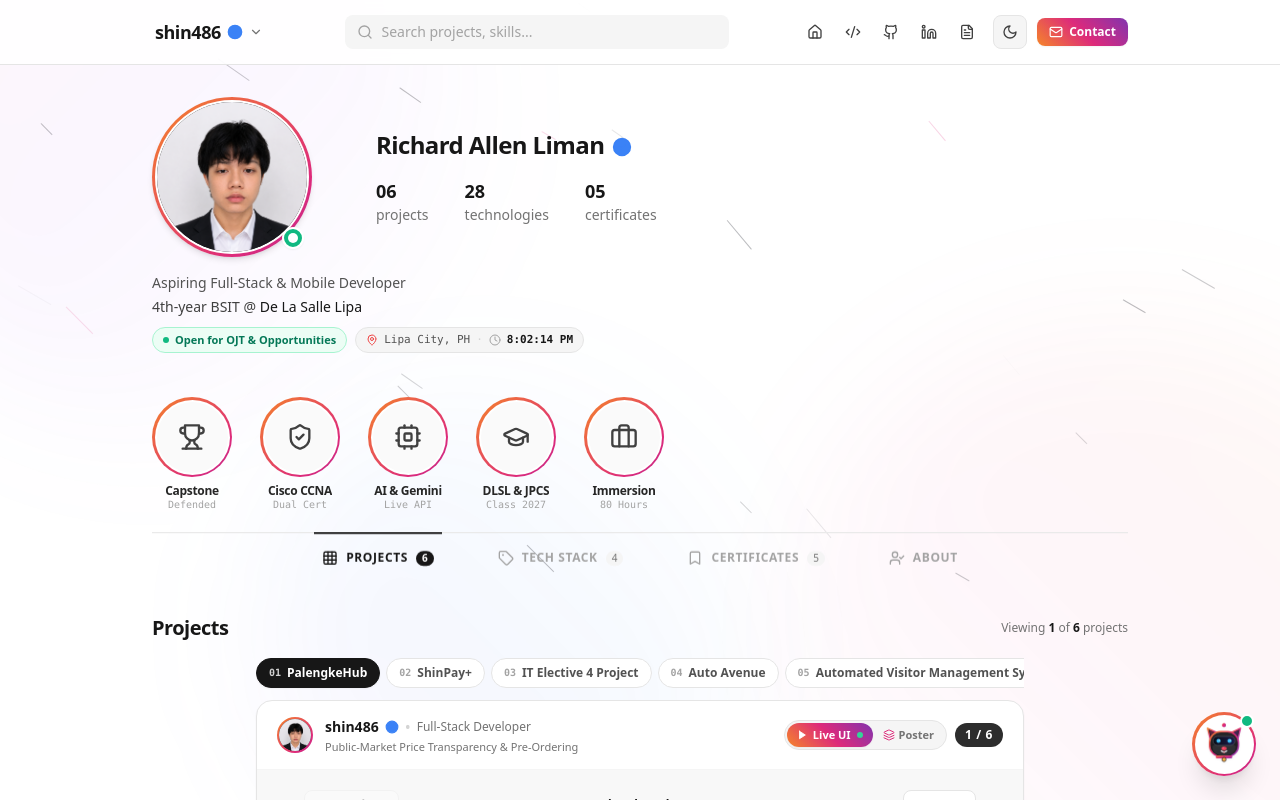
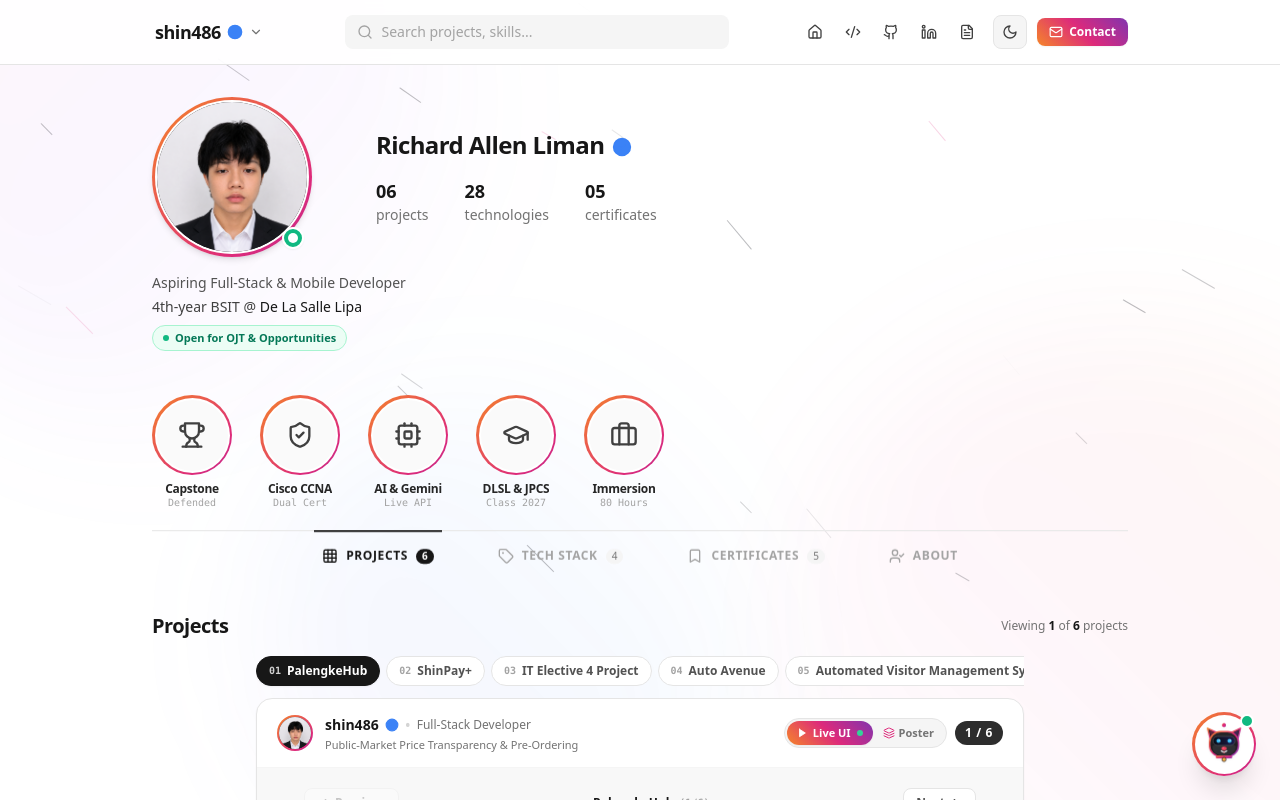
Before and after one commit to shin486/richard-allen-portfolio, a Next.js app: page / in a window 1280 px wide. Shown: the top 800 px of the page. Built offline with nearby package versions, Linux system fonts and the light colour scheme.

Commit message:
Remove Lipa City clock pill from profile header

```diff
--- a/components/ProfileHeader.tsx
+++ b/components/ProfileHeader.tsx
@@ -1,8 +1,8 @@
 "use client";
 
-import React, { useState, useEffect } from "react";
+import React from "react";
 import Image from "next/image";
-import { CheckCircle2, Clock, MapPin } from "lucide-react";
+import { CheckCircle2 } from "lucide-react";
 import { profileData } from "@/data/profile";
 import profilePic from "@/assets/PROFILEPIC.png";
 import { ProfileStats } from "./ProfileStats";
@@ -16,29 +16,6 @@ export const ProfileHeader: React.FC<ProfileHeaderProps> = ({
   onSelectTab,
   onNavigateToSection,
 }) => {
-  const [timeStr, setTimeStr] = useState<string>("");
-
-  useEffect(() => {
-    const updateTime = () => {
-      try {
-        const now = new Date();
-        const pht = new Intl.DateTimeFormat("en-US", {
-          timeZone: "Asia/Manila",
-          hour: "numeric",
-          minute: "2-digit",
-          second: "2-digit",
-          hour12: true,
-        }).format(now);
-        setTimeStr(pht);
-      } catch {
-        setTimeStr("");
-      }
-    };
-    updateTime();
-    const interval = setInterval(updateTime, 1000);
-    return () => clearInterval(interval);
-  }, []);
-
   const handleViewProjects = () => {
     onSelectTab("projects");
     onNavigateToSection("portfolio-grid");
@@ -111,19 +88,11 @@ export const ProfileHeader: React.FC<ProfileHeaderProps> = ({
           4th-year BSIT @ <span className="font-medium text-neutral-900 dark:text-zinc-100">De La Salle Lipa</span>
         </p>
 
-        {/* Live Developer Pulse & OJT Availability Row */}
-        <div className="pt-1.5 flex flex-wrap items-center gap-2">
-          <span className="inline-flex items-center gap-1.5 text-[11px] font-semibold text-emerald-700 dark:text-emerald-300 bg-emerald-50 dark:bg-emerald-950/40 px-2.5 py-0.5 rounded-full border border-emerald-200 dark:border-emerald-800/60 shadow-2xs">
+        {/* OJT Availability Badge */}
+        <div className="pt-1 flex items-center gap-2">
+          <span className="inline-flex items-center gap-1.5 text-[11px] font-semibold text-emerald-700 dark:text-emerald-300 bg-emerald-50 dark:bg-emerald-950/40 px-2.5 py-0.5 rounded-full border border-emerald-200 dark:border-emerald-800/60 shadow-2xs w-fit">
             <span className="w-1.5 h-1.5 rounded-full bg-emerald-500 animate-pulse" />
             Open for OJT &amp; Opportunities
-          </span>
-
-          <span className="inline-flex items-center gap-1.5 text-[11px] font-medium text-neutral-600 dark:text-zinc-400 bg-neutral-100 dark:bg-zinc-850 px-2.5 py-0.5 rounded-full border border-neutral-200 dark:border-zinc-750 font-mono shadow-2xs">
-            <MapPin className="w-3 h-3 text-red-500 shrink-0" />
-            <span>Lipa City, PH</span>
-            <span className="text-neutral-300 dark:text-zinc-600">·</span>
-            <Clock className="w-3 h-3 text-neutral-400 dark:text-zinc-500 shrink-0" />
-            <span className="text-neutral-900 dark:text-zinc-200 font-semibold">{timeStr || "PHT"}</span>
           </span>
         </div>
       </div>
```
